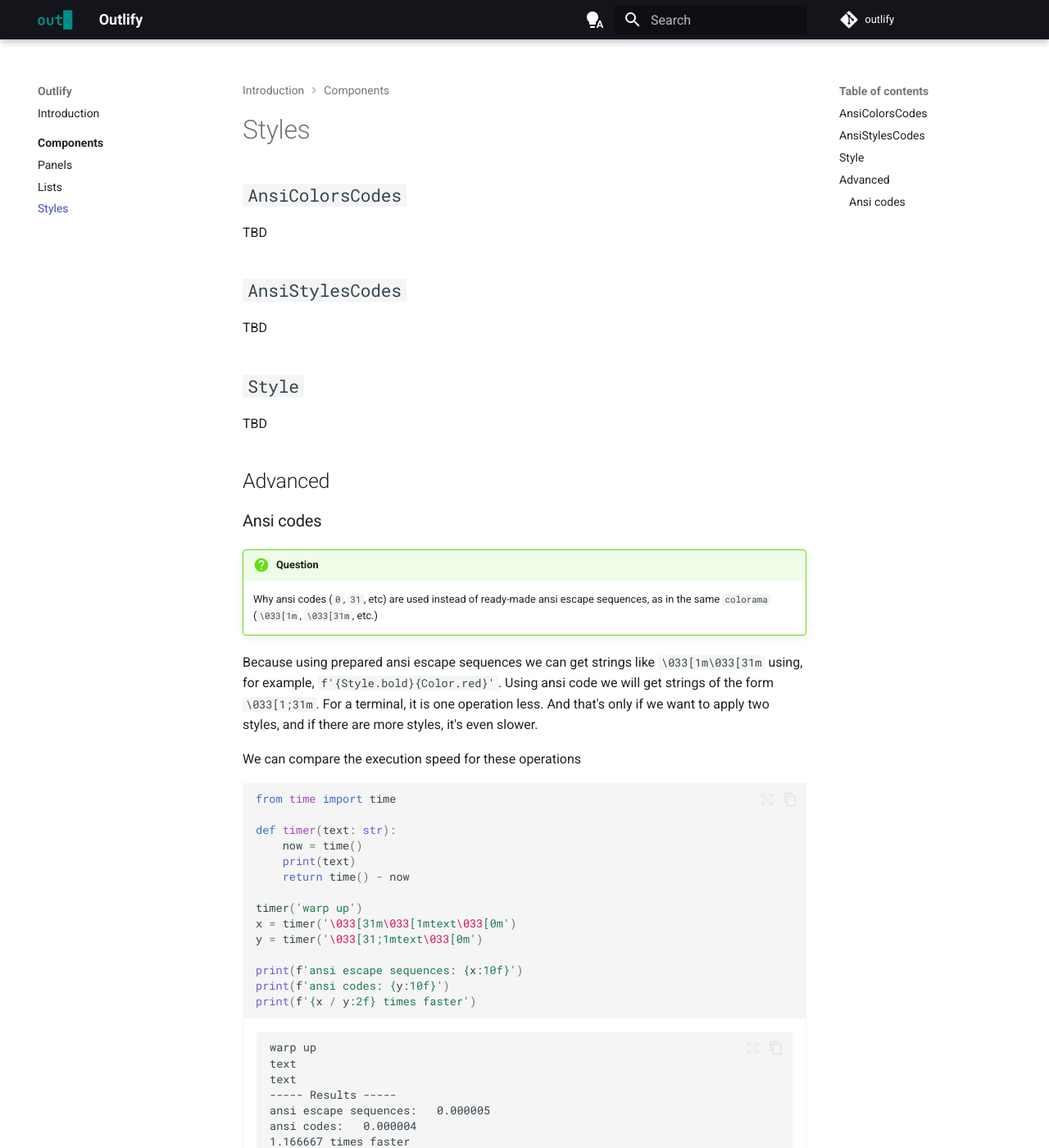
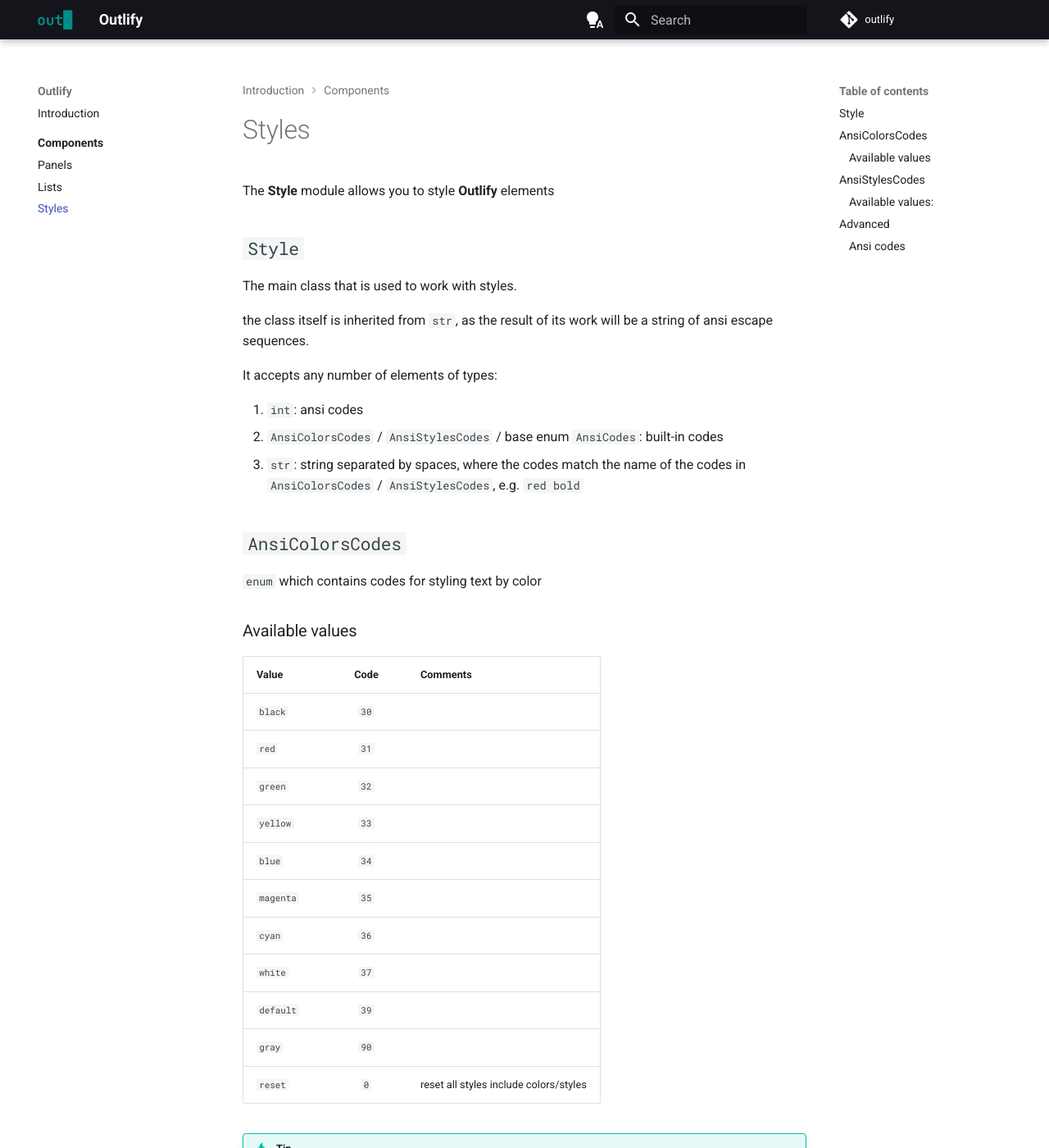
Before and after one commit to k1shk1n/outlify, an MkDocs documentation site: the page built from docs/components/style.md, in a window 1280 px wide and 1400 px high. Shown: the whole window at 82% size. Built offline with MkDocs 1.6.1 and Material for MkDocs 9.7.7, drawn with Linux system fonts in a browser that asks for light colours; comment, search, counter and statistics services are not loaded; the version menu is left out; some of the changed text lies outside the part shown.

Commit message:
update docs + code refactoring

```diff
--- a/docs/components/style.md
+++ b/docs/components/style.md
@@ -1,13 +1,60 @@
 # Styles
 
+The **Style** module allows you to style **Outlify** elements
+
+## `Style`
+The main class that is used to work with styles.
+
+the class itself is inherited from `str`, as the result of its work will be a string of ansi escape sequences.
+
+It accepts any number of elements of types:
+
+1. `int`: ansi codes
+2. `AnsiColorsCodes` / `AnsiStylesCodes` / base enum `AnsiCodes`: built-in codes
+3. `str`: string separated by spaces, where the codes match the name of the codes in `AnsiColorsCodes` / `AnsiStylesCodes`,
+e.g. `red bold`
+
 ## `AnsiColorsCodes`
-TBD
+`enum` which contains codes for styling text by color
+
+### Available values
+
+| Value     | Code | Comments                               |
+|-----------|:----:|----------------------------------------|
+| `black`   | `30` |
+| `red`     | `31` |
+| `green`   | `32` |
+| `yellow`  | `33` |
+| `blue`    | `34` |
+| `magenta` | `35` |
+| `cyan`    | `36` |
+| `white`   | `37` |
+| `default` | `39` |
+| `gray`    | `90` |
+| `reset`   | `0`  | reset all styles include colors/styles |
+
+!!! tip
+
+    You can check available using `AnsiColorsCodes.get_available_values()`
 
 ## `AnsiStylesCodes`
-TBD
+`enum` which contains codes for styling text by highlighting
 
-## `Style`
-TBD
+### Available values:
+
+| Value         | Code | Comments                               |
+|---------------|:----:|----------------------------------------|
+| `bold`        | `1`  |
+| `dim`         | `2`  |
+| `italic`      | `3`  |
+| `underline`   | `4`  |
+| `crossed_out` | `9`  |
+| `default`     | `35` |
+| `reset`       | `0`  | reset all styles include colors/styles |
+
+!!! tip
+
+    You can check available using `AnsiStylesCodes.get_available_values()`
 
 ## Advanced
 ### Ansi codes
```
Also changed, not shown: docs/components/list.md (+16 -0 lines), docs/components/panel.md (+3 -1 lines), 2 other files.
